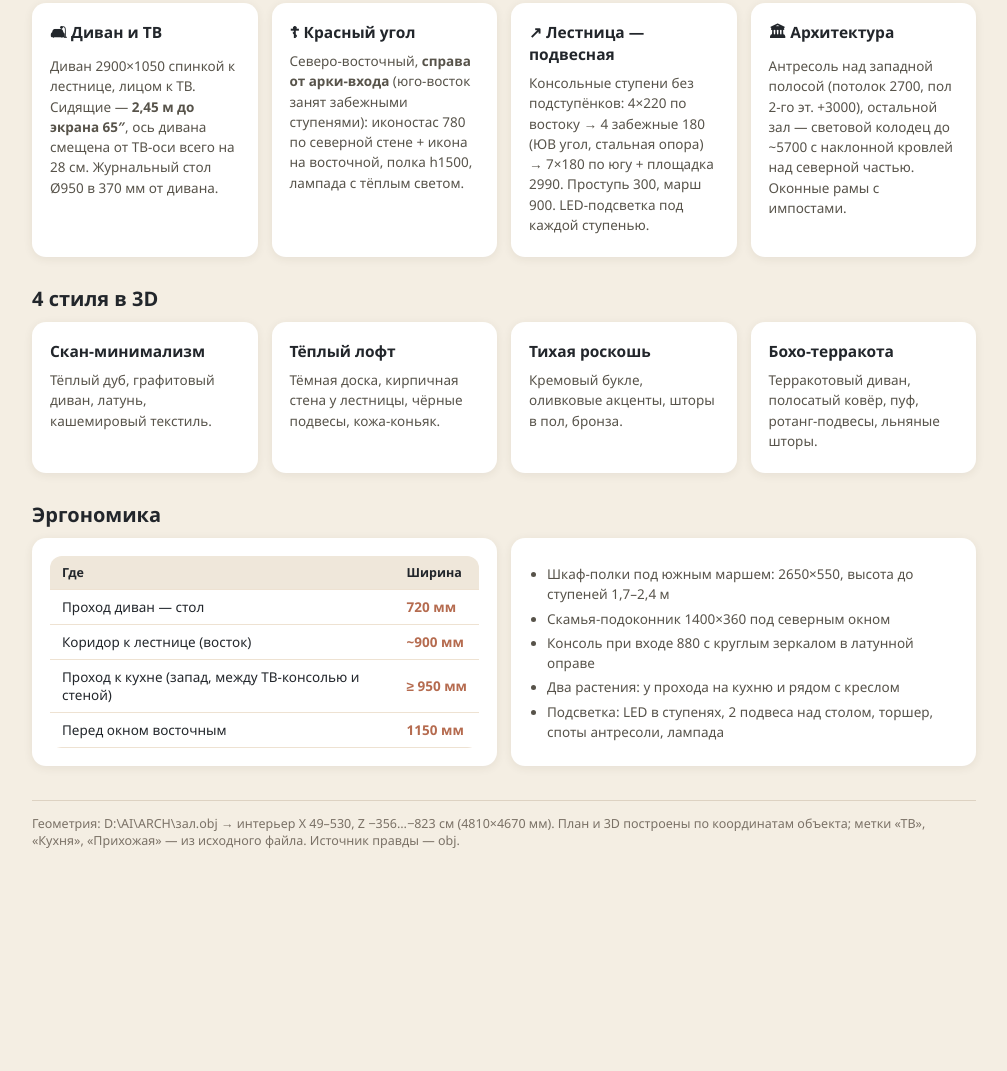
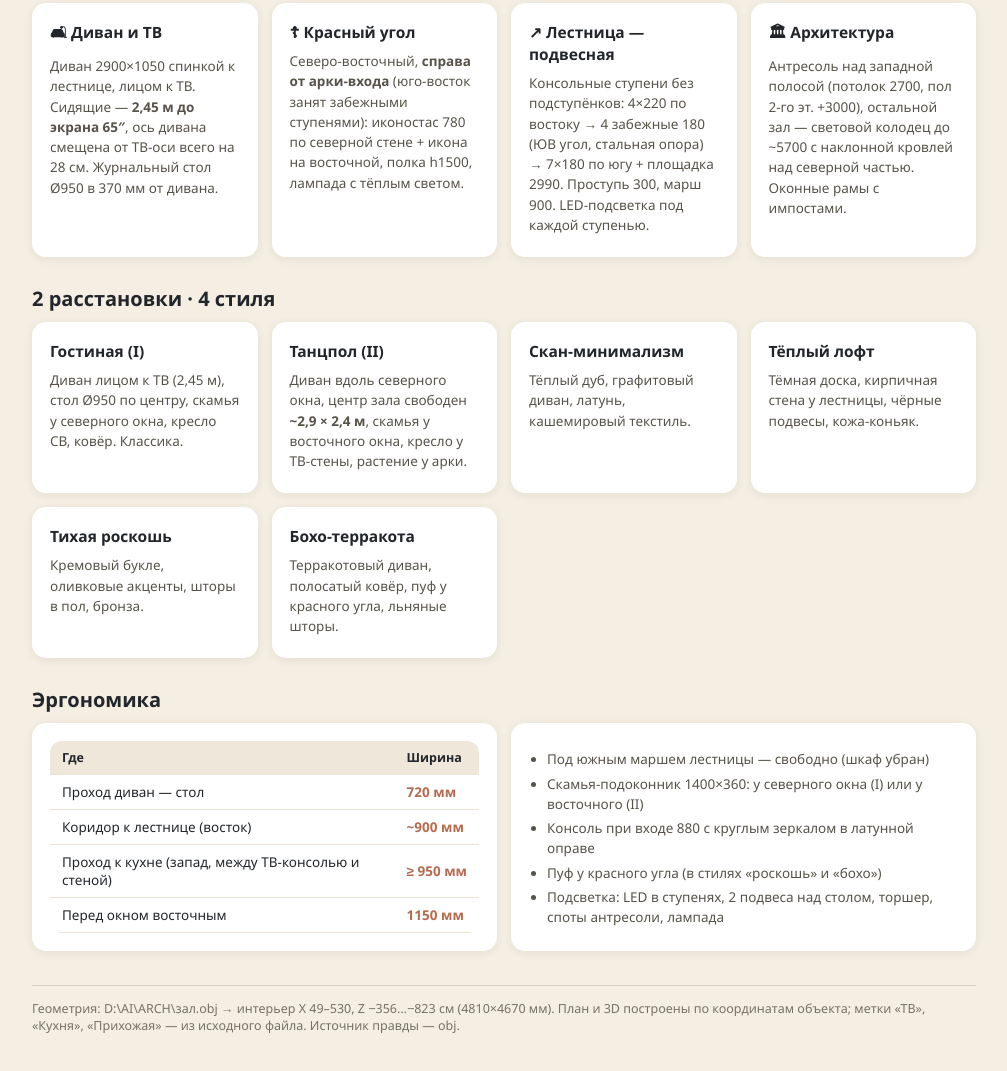
Before and after one commit to laventus7854/living-room-4800x4700, a plain HTML site: page index.html in a window 1280 px wide. Shown: the part 615-1686 px from the top of the page, without its empty margins (136-1143 px from the left). Before the commit the page ends 1527 px from the top, so only its background shows below. Drawn offline with Linux system fonts and the light colour scheme.

Commit message:
update index.html

```diff
--- a/index.html
+++ b/index.html
@@ -72,12 +72,14 @@
     </div>
   </div>
 
-  <h2>4 стиля в 3D</h2>
+  <h2>2 расстановки · 4 стиля</h2>
   <div class="grid">
+    <div class="card"><h3>Гостиная (I)</h3><p>Диван лицом к ТВ (2,45 м), стол Ø950 по центру, скамья у северного окна, кресло СВ, ковёр. Классика.</p></div>
+    <div class="card"><h3>Танцпол (II)</h3><p>Диван вдоль северного окна, центр зала свободен <b>~2,9 × 2,4 м</b>, скамья у восточного окна, кресло у ТВ-стены, растение у арки.</p></div>
     <div class="card"><h3>Скан-минимализм</h3><p>Тёплый дуб, графитовый диван, латунь, кашемировый текстиль.</p></div>
     <div class="card"><h3>Тёплый лофт</h3><p>Тёмная доска, кирпичная стена у лестницы, чёрные подвесы, кожа-коньяк.</p></div>
     <div class="card"><h3>Тихая роскошь</h3><p>Кремовый букле, оливковые акценты, шторы в пол, бронза.</p></div>
-    <div class="card"><h3>Бохо-терракота</h3><p>Терракотовый диван, полосатый ковёр, пуф, ротанг-подвесы, льняные шторы.</p></div>
+    <div class="card"><h3>Бохо-терракота</h3><p>Терракотовый диван, полосатый ковёр, пуф у красного угла, льняные шторы.</p></div>
   </div>
 
   <h2>Эргономика</h2>
@@ -93,10 +95,10 @@
     </div>
     <div class="card">
       <ul>
-        <li>Шкаф-полки под южным маршем: 2650×550, высота до ступеней 1,7–2,4 м</li>
-        <li>Скамья-подоконник 1400×360 под северным окном</li>
+        <li>Под южным маршем лестницы — свободно (шкаф убран)</li>
+        <li>Скамья-подоконник 1400×360: у северного окна (I) или у восточного (II)</li>
         <li>Консоль при входе 880 с круглым зеркалом в латунной оправе</li>
-        <li>Два растения: у прохода на кухню и рядом с креслом</li>
+        <li>Пуф у красного угла (в стилях «роскошь» и «бохо»)</li>
         <li>Подсветка: LED в ступенях, 2 подвеса над столом, торшер, споты антресоли, лампада</li>
       </ul>
     </div>
```
